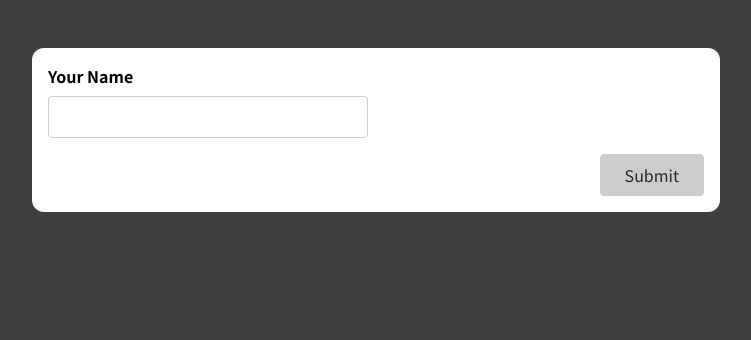
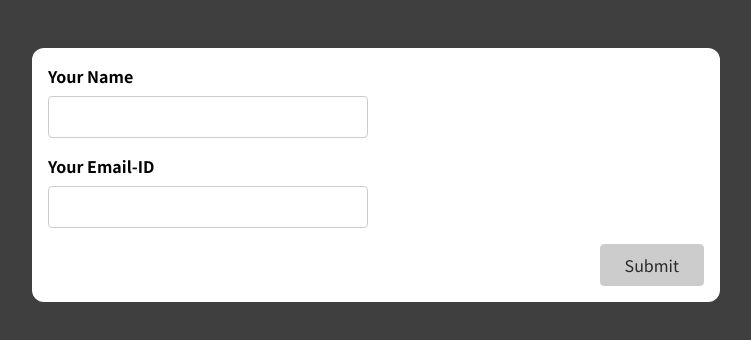
Before and after one commit to shahbaazchaviwale/rct-mar-2022-complex-form, a React (Create React App) app: page / in a window 1280 px wide. Shown: the top 340 px of the page, without its empty margins (264-1015 px from the left). Built offline with nearby package versions, Linux system fonts and the light colour scheme.

Commit message:
added EMAIL input with validation

```diff
--- a/src/components/SimpleInput.js
+++ b/src/components/SimpleInput.js
@@ -1,4 +1,4 @@
-import { useState, useRef, useEffect } from "react";
+import { useState } from "react";
 
 const SimpleInput = (props) => {
   const [enteredName, setEnteredName] = useState("");
@@ -9,32 +9,57 @@ const SimpleInput = (props) => {
   // if TextBox is  empty then "enteredNameIsValid" false
   const nameInputIsInvalid = !enteredNameIsValid && enteredNameTouched;
 
+  // about Email
+  const [enteredEmail, setEnteredEmail] = useState("");
+  const [enteredEmailTouched, setEnteredEmailTouched] = useState(false);
+
+  const enteredEmailIsValid = enteredEmail.includes('@');
+  const enteredEmailIsInvalid = !enteredEmailIsValid && enteredEmailTouched;
+
   let isFormValid = false;
-  if (enteredName) {
+
+  if (enteredName && enteredEmailIsValid) {
     isFormValid = true;
   }
   const nameChangeHandler = (event) => {
     setEnteredName(event.target.value);
   };
 
+  const emailChangeHandler = (event) => {
+    setEnteredEmail(event.target.value);
+  };
+
   const nameInputBlurHandler = () => {
     setEnteredNameTouched(true);
+  };
+
+  const emailInputBlurHandler = () => {
+    setEnteredEmailTouched(true);
   };
 
   const formSubmit = (event) => {
     event.preventDefault();
     // nameInputRef.current.value = '' => NOT IDEAL, DON'T MANIPULATE THE DOM
     setEnteredNameTouched(true);
-    if (!enteredName) {
+    if (!enteredNameIsValid) {
       return;
     }
     setEnteredName("");
     setEnteredNameTouched(false);
+
+    setEnteredEmail('');
+    setEnteredEmailTouched(false);
+
   };
 
   const nameInputClasses = nameInputIsInvalid
     ? "form-control invalid"
     : "form-control";
+
+  const emailInputClasses = enteredEmailIsInvalid
+    ? "form-control invalid"
+    : "form-control";
+
   return (
     <form onSubmit={formSubmit}>
       <div className={nameInputClasses}>
@@ -50,6 +75,21 @@ const SimpleInput = (props) => {
           <p className="error-text">Name must not be empty</p>
         )}
       </div>
+
+      <div className={emailInputClasses}>
+        <label htmlFor="name">Your Email-ID</label>
+        <input
+          type="email"
+          id="email"
+          onChange={emailChangeHandler}
+          value={enteredEmail}
+          onBlur={emailInputBlurHandler}
+        />
+        {enteredEmailIsInvalid && (
+          <p className="error-text">Email must not be empty</p>
+        )}
+      </div>
+
       <div className="form-actions">
         <button disabled={!isFormValid}>Submit</button>
       </div>
```
